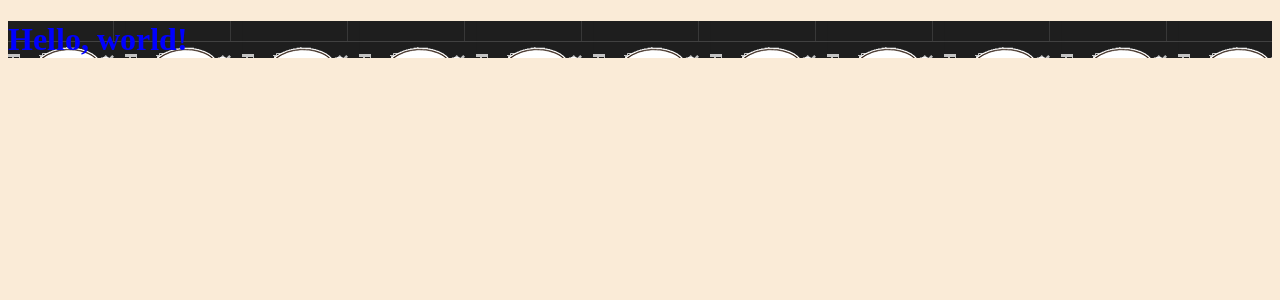
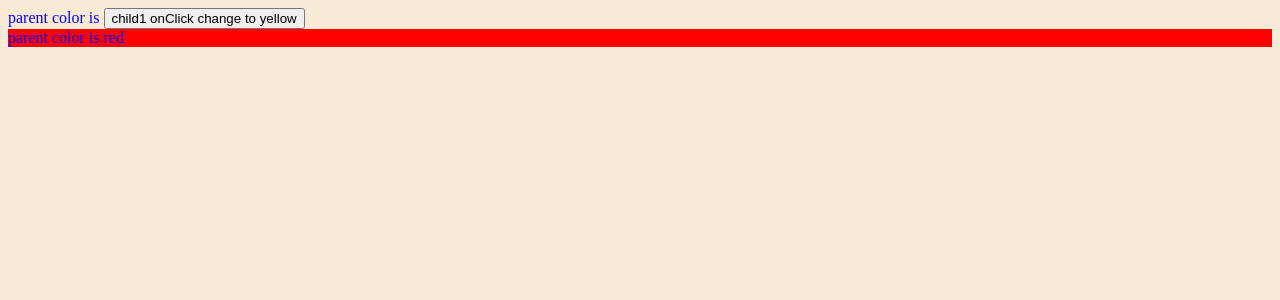
Before and after one commit to yuzhixi/manage, a React app: page / in a window 1280 px wide. Shown: the top 300 px of the page. Built offline with nearby package versions, Linux system fonts and the light colour scheme; the HTML template or start-up script is replaced by a standard one.

Commit message:
test some react

```diff
--- a/src/app.jsx
+++ b/src/app.jsx
@@ -4,7 +4,120 @@ import ReactDOM from 'react-dom'
 import './index.css'
 import './index.scss'
 
+let name = ''
+let names = ['tom', 'jerry','hhh']
+let template1 = <div> {name} world</div>
+let template2 = (
+    <div>
+        {
+            name?<p>{name} world ~~~</p> : <p>this world</p>
+        }
+    </div>
+)
+let template3 = (
+    <div>
+        {
+            names.map((x, index) => <p key={index}>this is {x}</p> )
+        }
+    </div>
+)
+// function Component1(){
+//     return <h1>i am Helen</h1>
+// }
+
+// class Component2 extends React.Component{
+//     constructor(props){
+//         super(props)
+//     }
+//     handClick(){
+//         this.props.changeColor('yellow')
+//     }
+//     render() {
+//         return <div>parent color is  {this.props.color}
+//                     <button onClick={(e) => {this.handClick(e)}}>child onClick</button>
+//                 </div>
+//     }
+// }
+
+// class ESComponnet extends React.Component{
+//     constructor(props){
+//         super(props)
+//         this.state = {
+//             name: 'ES6',
+//             age: 18,
+//             color:'red'
+//         }
+
+//         // this.handClick = this.handClick.bind(this) //绑定方法到this身上
+//     }
+//     handClick(color){
+//         console.log('this', this)
+//         this.setState({
+//             color: color
+//         })
+//     }
+//     render(){
+
+//         return (
+//             <div style={{backgroundColor: this.state.color}}>
+//                 <Component2 bgColor={this.state.color} changeColor={(color)=>{this.handClick(color)}}>
+//                     <span>span1</span>
+//                     <a href="">aaaaa</a>
+//                 </Component2>
+//                 <h2>this is {this.state.name} Component</h2>
+//                 <h1>age: {this.state.age}</h1>
+//             </div>
+//         )
+//     }
+// }
+
+class Component1 extends React.Component{
+    constructor(props){
+        super(props)
+    }
+    handClick(){
+        this.props.changeColor('yellow')
+    }
+    render() {
+        return <div>parent color is  {this.props.color}
+                    <button onClick={() => {this.handClick()}}>child1 onClick change to yellow</button>
+                </div>
+    }
+}
+class Component2 extends React.Component{
+    constructor(props){
+        super(props)
+    }
+    render() {
+        return <div style={{backgroundColor:this.props.bgColor2}}>parent color is  {this.props.bgColor2}
+                </div>
+    }
+}
+class ESComponnet extends React.Component{
+    constructor(props){
+        super(props)
+        this.state = {
+            color:'red'
+        }
+    }
+    handClick(color){
+        console.log('this', this)
+        this.setState({
+            color: color
+        })
+    }
+    render(){
+
+        return (
+            <div>
+                <Component1 changeColor={(color) => {this.handClick(color)}}/>
+                <Component2 bgColor2={this.state.color}/>
+            </div>
+        )
+    }
+}
+
 ReactDOM.render(
-    <h1>Hello, world!</h1>,
+    <ESComponnet name="Helen"/>,
     document.getElementById('app')
 );
--- a/src/index.css
+++ b/src/index.css
@@ -1,4 +1,3 @@
 #app {
     color: red;
-    background: url('./1.png')
 }
--- a/src/index.scss
+++ b/src/index.scss
@@ -1,7 +1,6 @@
 body {
     background-color: antiquewhite;
     #app {
-    color: blue;
-    background: url('./1.png')
+        color: blue;
+    }
 }
-}
```
Also changed, not shown: 5 other files (tests, documents, lock files or other folders).
